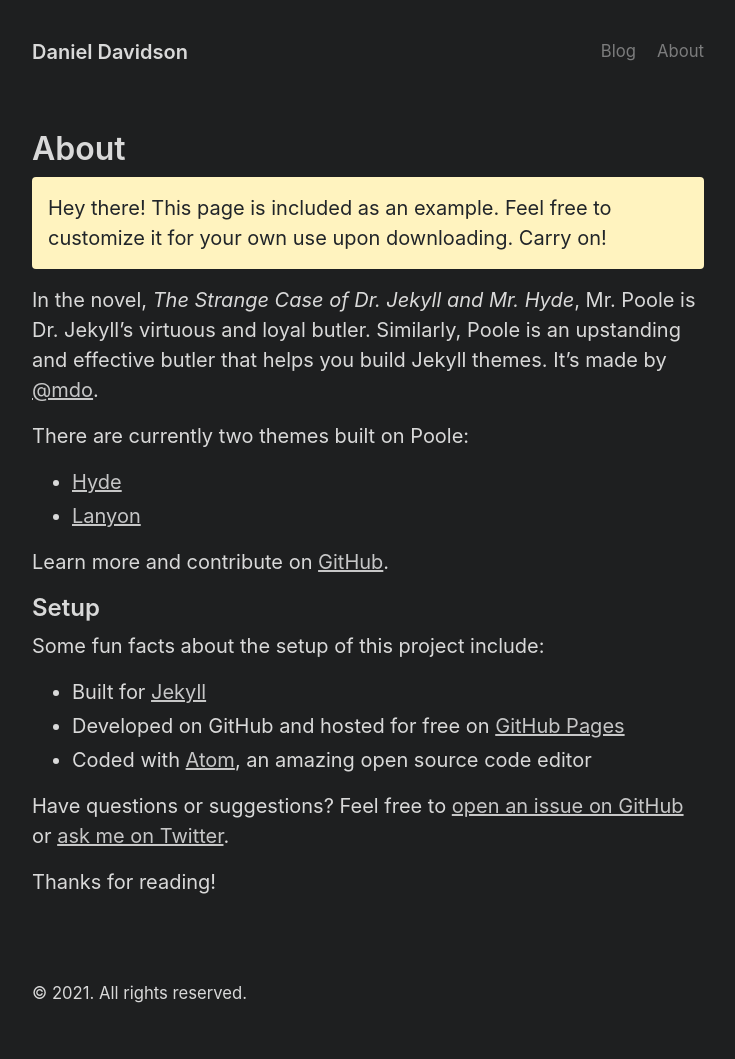
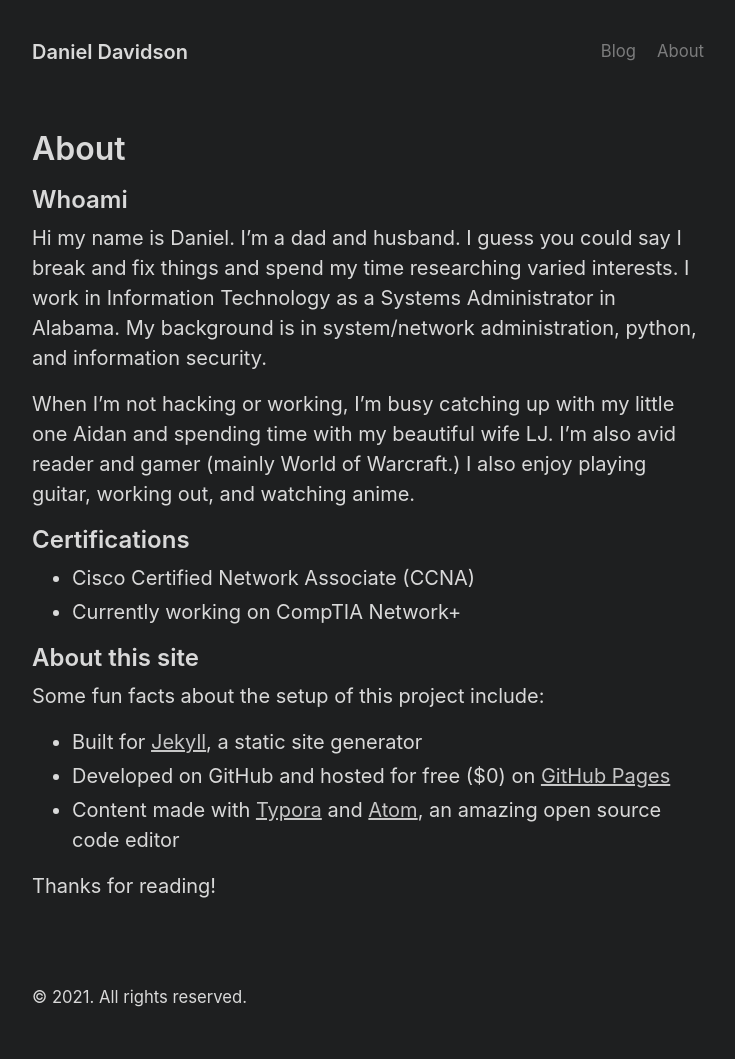
Before and after one commit to danieldavidson/danieldavidson.github.io, a Jekyll site: the page built from about.md, in a window 1280 px wide. Shown: the whole page, without its empty margins (272-1007 px from the left). Built offline with Jekyll 4.4.1, drawn with Linux system fonts in a browser that asks for light colours.

Commit message:
Update about.md

```diff
--- a/about.md
+++ b/about.md
@@ -3,27 +3,22 @@ layout: page
 title: About
 ---
 
-<p class="message">
-  Hey there! This page is included as an example. Feel free to customize it for your own use upon downloading. Carry on!
-</p>
+## Whoami
 
-In the novel, *The Strange Case of Dr. Jekyll and Mr. Hyde*, Mr. Poole is Dr. Jekyll's virtuous and loyal butler. Similarly, Poole is an upstanding and effective butler that helps you build Jekyll themes. It's made by [@mdo](https://twitter.com/mdo).
+Hi my name is Daniel. I'm a dad and husband. I guess you could say I break and fix things and spend my time researching varied interests. I work in Information Technology as a Systems Administrator in Alabama. My background is in system/network administration, python, and information security.
 
-There are currently two themes built on Poole:
+When I'm not hacking or working, I'm busy catching up with my little one Aidan and spending time with my beautiful wife LJ. I'm also avid reader and gamer (mainly World of Warcraft.) I also enjoy playing guitar, working out, and watching anime.
 
-- [Hyde](https://hyde.getpoole.com)
-- [Lanyon](https://lanyon.getpoole.com)
+## Certifications
+- Cisco Certified Network Associate (CCNA)
+- Currently working on CompTIA Network+
 
-Learn more and contribute on [GitHub](https://github.com/poole).
-
-## Setup
+## About this site
 
 Some fun facts about the setup of this project include:
 
-- Built for [Jekyll](https://jekyllrb.com)
-- Developed on GitHub and hosted for free on [GitHub Pages](https://pages.github.com)
-- Coded with [Atom](https://atom.io), an amazing open source code editor
-
-Have questions or suggestions? Feel free to [open an issue on GitHub](https://github.com/poole/poole/issues/new) or [ask me on Twitter](https://twitter.com/mdo).
+- Built for [Jekyll](https://jekyllrb.com), a static site generator
+- Developed on GitHub and hosted for free ($0) on [GitHub Pages](https://pages.github.com)
+- Content made with [Typora](https://typora.io/) and [Atom](https://atom.io), an amazing open source code editor
 
 Thanks for reading!
```
